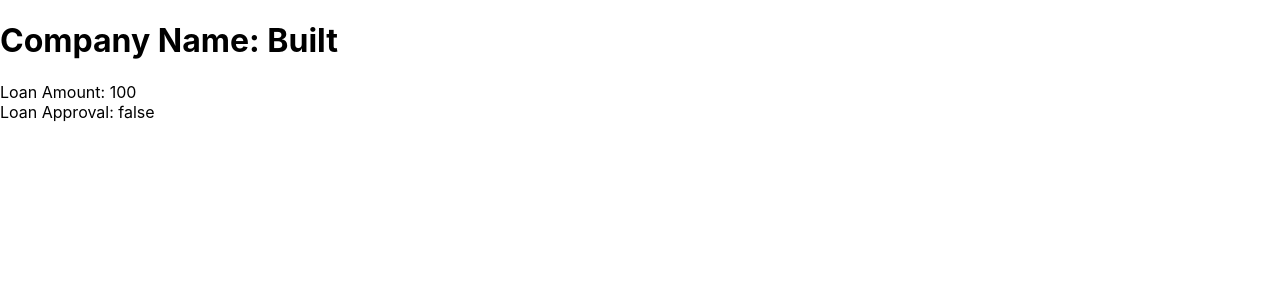
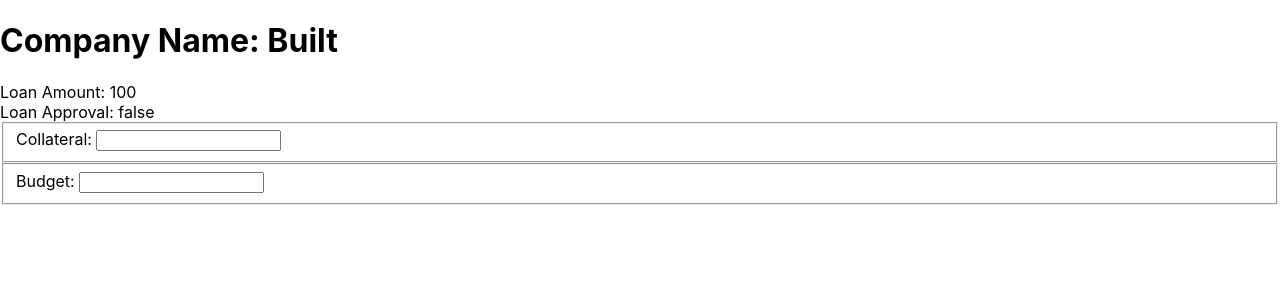
Before and after one commit to nathanRomad/builtRedux, a React (Create React App) app: page / in a window 1280 px wide. Shown: the top 300 px of the page. Built offline with nearby package versions, Linux system fonts and the light colour scheme.

Commit message:
creating functional component as collateral/budget input form

```diff
--- a/src/App.js
+++ b/src/App.js
@@ -1,5 +1,6 @@
 import { useSelector, useDispatch } from 'react-redux'
 import {changeLoanAmount} from './actions/LoanActions'
+import {FunctionalComponent} from './components/functionalComponent'
 
 function App() {
   const dispatch = useDispatch()
@@ -12,7 +13,7 @@
       <h1>Company Name: {loan.companyName} </h1>
       <div>Loan Amount: {loan.amount}</div>
       <div>Loan Approval: {loan.approved.toString()}</div>
-
+      <FunctionalComponent />
     </>
   );
 }
--- a/src/actions/BudgetActions.js
+++ b/src/actions/BudgetActions.js
@@ -1,8 +1,6 @@
-const changeBudgetAmount = (budgetAmount) => {
+export const changeBudgetAmount = (budgetAmount) => {
     return {
         type: 'changeBudgetAmount',
         data: budgetAmount
     }
 }
-
-export default changeBudgetAmount
--- a/src/actions/CollateralActions.js
+++ b/src/actions/CollateralActions.js
@@ -1,15 +1,12 @@
-const changeCollateralAmount = (collateralAmount) => {
+export const changeCollateralAmount = (collateralAmount) => {
     return {
         type: 'changeCollateralAmount',
         data: collateralAmount
     }
 }
 
-const verifyCollateral = () => {
+export const verifyCollateral = () => {
     return {
         type: 'verifyCollateral',
     }
 }
-
-export default changeCollateralAmount;
-export default verifyCollateral;
--- /dev/null
+++ b/src/components/functionalComponent.js
@@ -0,0 +1,26 @@
+import { useSelector, useDispatch } from 'react-redux'
+import { changeCollateralAmount } from '../actions/CollateralActions'
+import { changeBudgetAmount } from '../actions/BudgetActions'
+
+export const FunctionalComponent = () => {
+    const dispatch = useDispatch()
+    const collateral = useSelector(state => state.collateralReducer)
+    const budget = useSelector(state => state.budgetReducer)
+
+    return (
+        <>
+            <form>
+                <fieldset>
+                    <label htmlFor="collateral">Collateral: </label>
+                    {/* not sure why value={collateral.x} is working.. expected collateral.value */}
+                    <input type="number" name="collateral" value={collateral.x} onChange={(e) => dispatch(changeCollateralAmount(e.target.value))} />
+                </fieldset>
+                <fieldset>
+                    <label htmlFor="budget">Budget: </label>
+                    {/* not sure why value={budget.x} is working.. expected budget.amount */}
+                    <input type="number" name="budget" value={budget.x} onChange={(e) => dispatch(changeBudgetAmount(e.target.value))} />
+                </fieldset>
+            </form>
+        </>
+    )
+}
```
